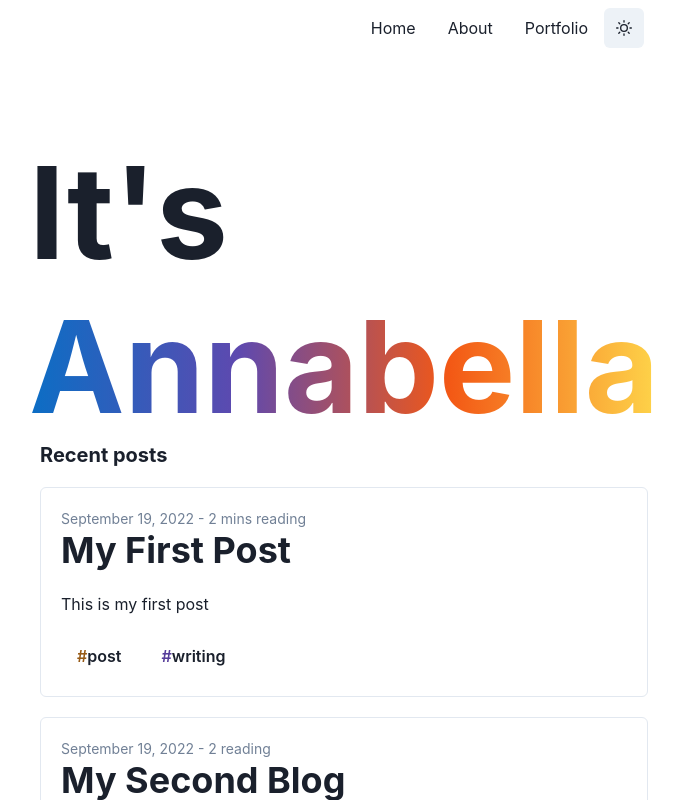
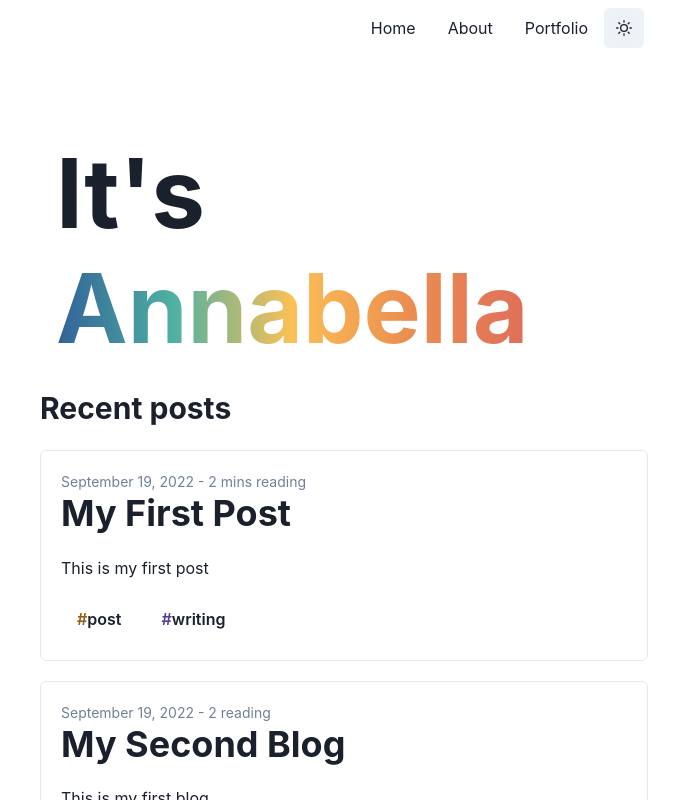
Before and after one commit to bellapd/bellapd-v1, a Next.js app: page / in a window 1280 px wide. Shown: the top 800 px of the page, without its empty margins (296-978 px from the left). Built offline with nearby package versions, Linux system fonts and the light colour scheme; a small style sheet from the web is missing.

Commit message:
chore: arrange search bar (not yet working)

```diff
--- a/pages/index.tsx
+++ b/pages/index.tsx
@@ -1,52 +1,78 @@
-import fs from 'fs'
-import path from 'path'
-import matter from 'gray-matter'
-import Posts from '../components/Posts'
-import Layout from '../components/Layout'
-import { Heading, VStack, Box} from '@chakra-ui/react'
-import type { IPost } from '../types/post.type'
+import fs from "fs";
+import path from "path";
+import matter from "gray-matter";
+import Posts from "../components/Posts";
+import Layout from "../components/Layout";
+import {
+  Heading,
+  VStack,
+  Box,
+  useColorMode,
+  useColorModeValue,
+} from "@chakra-ui/react";
+import type { IPost } from "../types/post.type";
 
 export default function Home({ posts }: { posts: IPost[] }): JSX.Element {
+  // const handleSearch = () => {
+  //     fetch("/api", {
+  //         method: "POST",
+  //         body: JSON.stringify({
+  //             fullTime: true,
+  //             location: "Taiwan",
+  //             page: 0,
+  //             term: "react",
+  //         }),
+  //     })
+  //         .then(res => res.json())
+  //         .then(console.log)
+  //         .catch(console.log)
+  // }
   return (
     <Layout>
-            <VStack align="center" spacing={8}>
-            <Heading as='h1' fontSize='9xl' maxW={{base:'m', md:'xl',lg:'2xl'}}>
-                It's {' '}
+      <VStack spacing={8}>
+        <Heading as="h1" fontSize="8xl" maxW={{ base: "m", md: "xl" }}>
+          It's{" "}
           <Box
-                    as='span'
-                    bgGradient='linear-gradient(90deg,#0b6ec5,#5e49af,#f35815,#fed54a)'
-                    bgClip='text'
-                    _hover={{bgGradient:'linear-gradient(45deg, red, blue)'}}
+            as="span"
+            bgGradient="linear-gradient(90deg,#326199,#4fb1a1,#fcc055,#eb8d50,#df6e5b)"
+            bgClip="text"
+            _hover={{
+              bgGradient: "linear-gradient(45deg, red, blue)",
+            }}
           >
             Annabella
           </Box>
         </Heading>
       </VStack>
-            <Heading as="h2" size="md" mb={3}>Recent posts</Heading>
+      {/* <SearchBox /> */}
+      <Heading as="h2" justifyContent={"center"} size="lg" my={6}>
+        Recent posts
+      </Heading>
       <Posts posts={posts} />
     </Layout>
-    )
+  );
 }
 
 export const getStaticProps = async () => {
   // get all folders' in content/portfolios
-    const folders = fs.readdirSync(path.join(process.cwd(), 'content', 'blogs'))
+  const folders = fs.readdirSync(path.join(process.cwd(), "content", "blogs"));
 
   // iterate through all the files in /content/posts
-    const posts = folders.map(slug => {
-        const content = fs.readFileSync(path.join('content', 'blogs', slug, 'index.mdx'), 'utf-8')
-        const { data: frontMatter } = matter(content)
+  const posts = folders.map((slug) => {
+    const content = fs.readFileSync(
+      path.join("content", "blogs", slug, "index.mdx"),
+      "utf-8"
+    );
+    const { data: frontMatter } = matter(content);
     return {
       frontMatter,
-            slug: slug
-        }
-    })
+      slug: slug,
+    };
+  });
 
   return {
     props: {
-            posts
-        }
-    }
-}
-
-{/*  */}
+      posts,
+    },
+  };
+};
```
Lines whose indentation alone changed are shown as unchanged.
